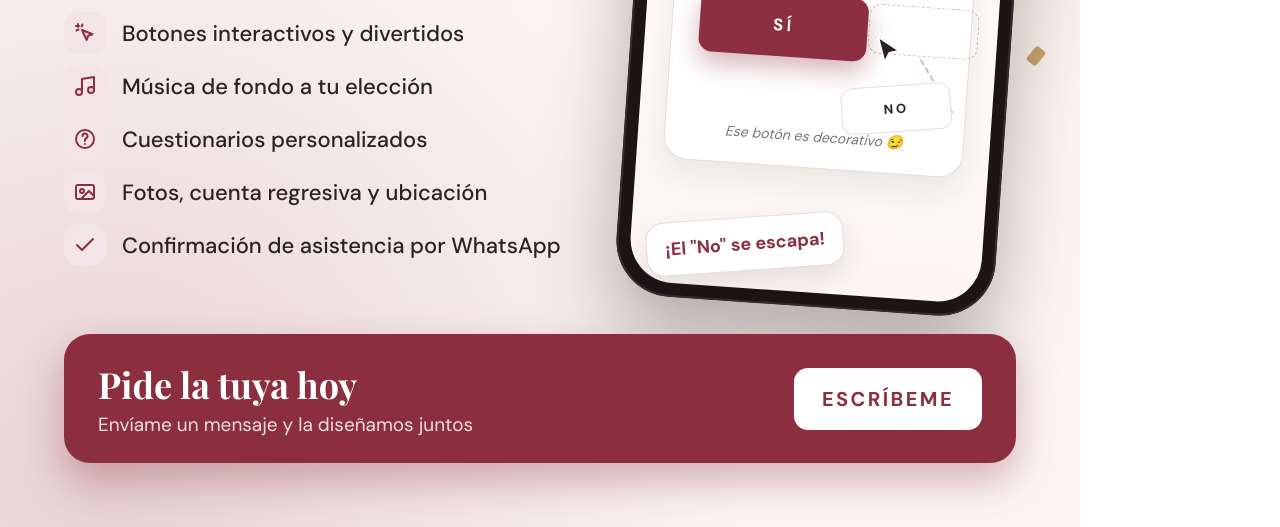
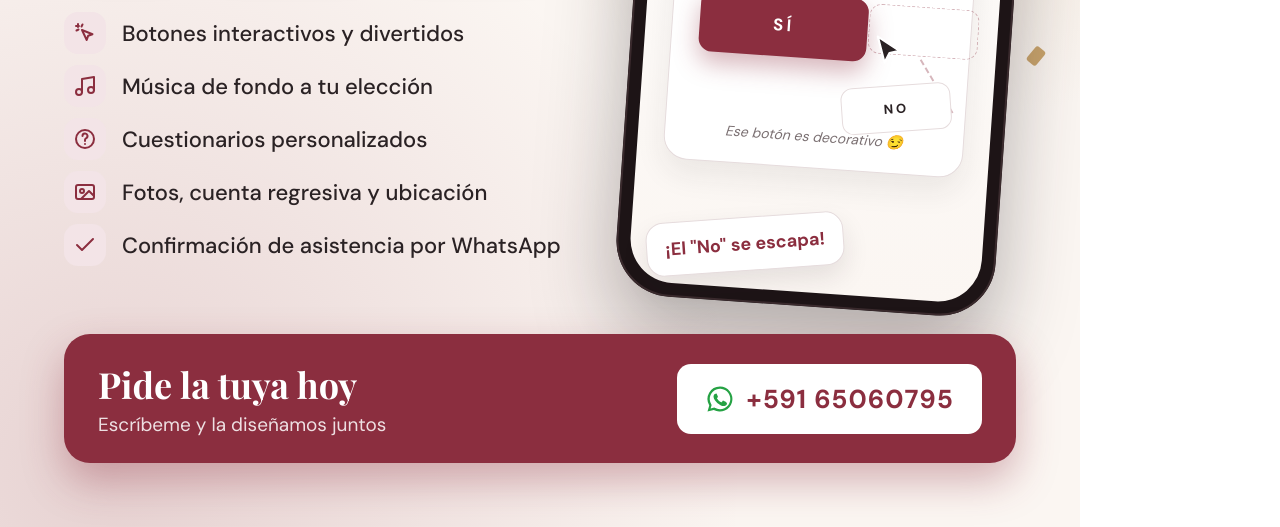
Before and after one commit to ivandmg/Wedding-invitation, a plain HTML site: page promo/marketplace.html in a window 1280 px wide. Shown: the part 553-1080 px from the top of the page. Drawn offline with nearby package versions, Linux system fonts and the light colour scheme; a web font is replaced by a local one.

Commit message:
Promo: agrega WhatsApp
Co-Authored-By: Claude Opus 5.5 <noreply@anthropic.com>
Claude-Session: https://claude.ai/code/session_011vbFvSUXPDUftFnxbqztWP

```diff
--- a/promo/marketplace.html
+++ b/promo/marketplace.html
@@ -53,6 +53,8 @@
   }
   .cta .big { font-family: "Playfair Display", serif; font-size: 36px; font-weight: 700; }
   .cta .small { font-size: 19px; opacity: .85; margin-top: 4px; }
+  .cta .btn.wa { display: flex; align-items: center; gap: 12px; letter-spacing: .04em; font-size: 26px; text-transform: none; }
+  .cta .btn.wa svg { width: 30px; height: 30px; color: #25a244; }
   .cta .btn {
     background: #fff; color: var(--vino); font-weight: 700; font-size: 20px; letter-spacing: .12em;
     text-transform: uppercase; padding: 18px 28px; border-radius: 14px;
@@ -169,9 +171,9 @@
   <div class="cta">
     <div>
       <p class="big">Pide la tuya hoy</p>
-      <p class="small">Envíame un mensaje y la diseñamos juntos</p>
+      <p class="small">Escríbeme y la diseñamos juntos</p>
     </div>
-    <span class="btn">Escríbeme</span>
+    <span class="btn wa"><svg viewBox="0 0 24 24" fill="currentColor"><path d="M12 2a10 10 0 0 0-8.6 15.1L2 22l5-1.3A10 10 0 1 0 12 2zm0 18.2a8.2 8.2 0 0 1-4.2-1.2l-.3-.2-3 .8.8-2.9-.2-.3A8.2 8.2 0 1 1 12 20.2zm4.5-6.1c-.2-.1-1.5-.7-1.7-.8s-.4-.1-.6.1-.6.8-.8 1-.3.2-.5.1a6.7 6.7 0 0 1-3.3-2.9c-.2-.4.2-.4.7-1.3.1-.2 0-.3 0-.4l-.8-1.8c-.2-.5-.4-.4-.6-.4h-.5a1 1 0 0 0-.7.3 3 3 0 0 0-.9 2.2 5.2 5.2 0 0 0 1.1 2.7 11.8 11.8 0 0 0 4.5 4c1.7.7 2.3.8 3.2.6a2.7 2.7 0 0 0 1.8-1.2 2.2 2.2 0 0 0 .1-1.3c0-.1-.2-.2-.5-.3z"/></svg>+591 65060795</span>
   </div>
 </div>
 </body>
```
Also changed, not shown: promo/invitaciones-marketplace.png.
